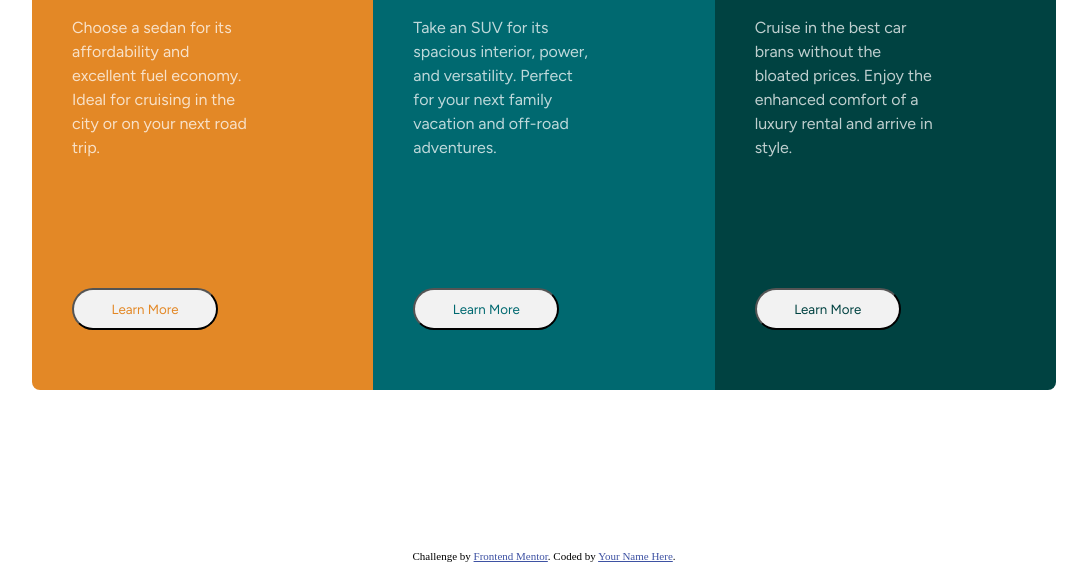
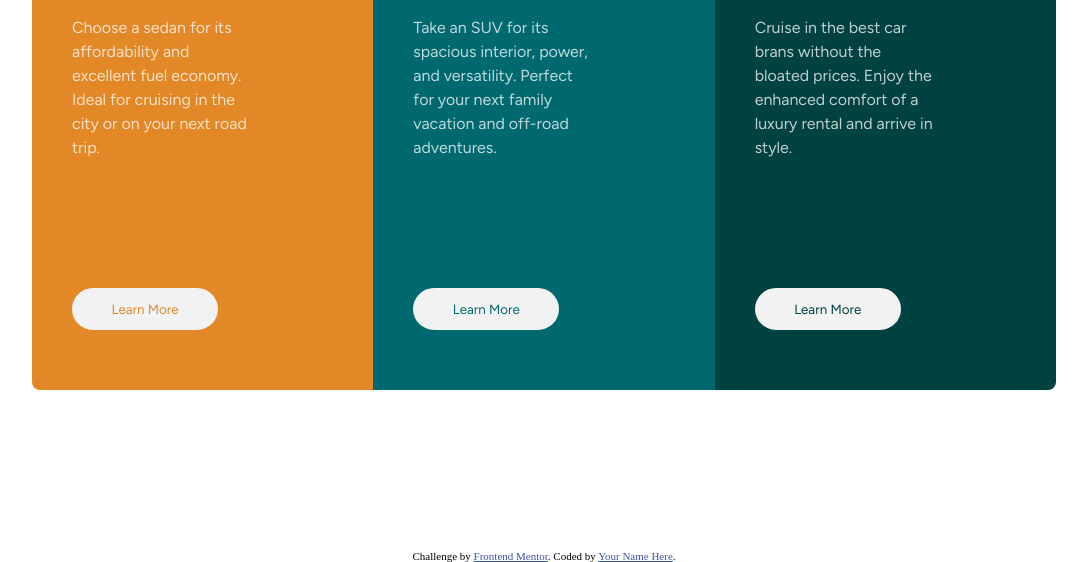
Before and after one commit to daderisme/3-Column-Preview-Card-Component, a plain HTML site: page index.html in a window 1280 px wide. Shown: the part 324-886 px from the top of the page, without its empty margins (96-1183 px from the left). Drawn offline with Linux system fonts and the light colour scheme.

Commit message:
Update styles.css

```diff
--- a/styles.css
+++ b/styles.css
@@ -41,6 +41,7 @@
     width: 110px;
     height: 35px;
     border-radius: 25px;
+    border: 2px var(--btns-grey) solid;
     margin: 20px 0;
     background-color: var(--btns-grey);
     cursor: pointer;
```
